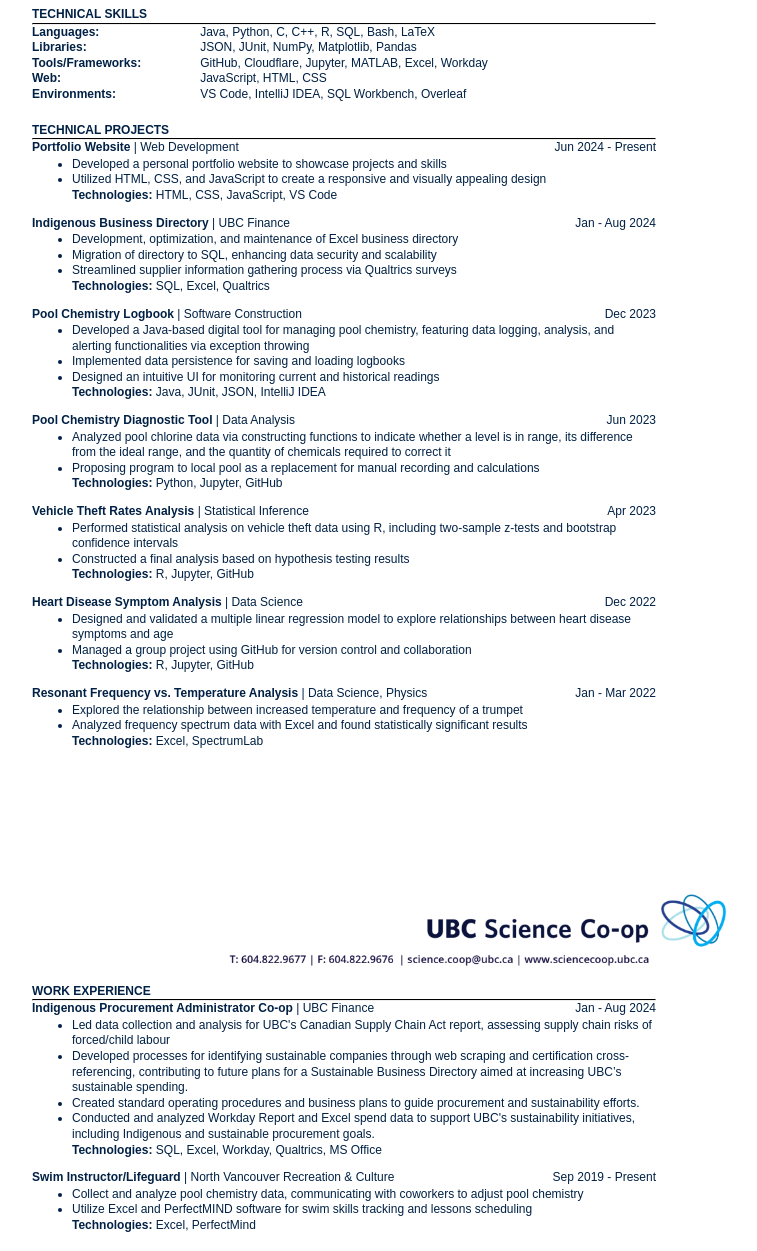
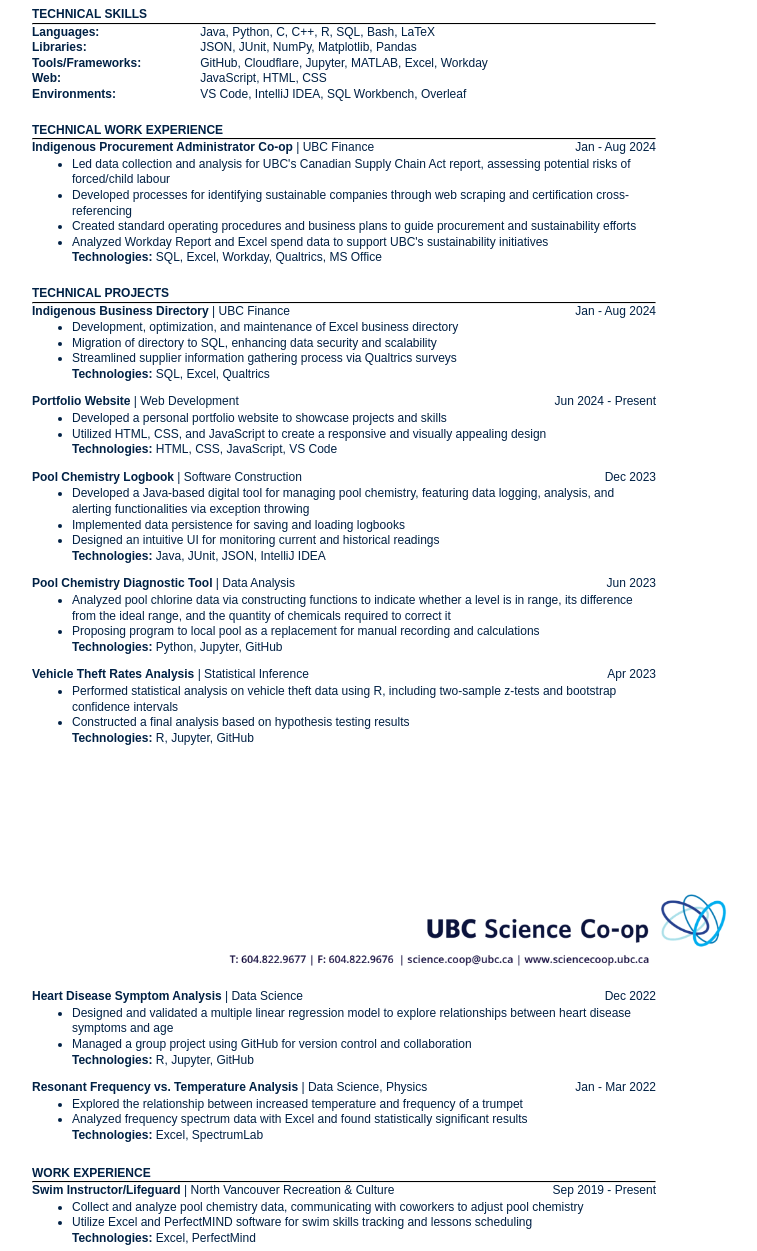
Before and after one commit to klydestad/kierstenly-project, a plain HTML site: page resume.html in a window 1280 px wide. Shown: the part 186-1437 px from the top of the page, without its empty margins (64-821 px from the left). Drawn offline with Linux system fonts and the light colour scheme.

Commit message:
resume updates

```diff
--- a/resume.html
+++ b/resume.html
@@ -155,17 +155,26 @@
                 </div>
 
                 <div class="section">
+                    <h2 style="text-align: left; margin-bottom: 0;">TECHNICAL WORK EXPERIENCE</h2>
+                    <hr style="margin: 0; border-top: 1px solid black;">
+                    <div style="display: flex; justify-content: space-between; align-items: baseline;">
+                        <p style="margin: 0;"><strong>Indigenous Procurement Administrator Co-op</strong> | UBC Finance </p>
+                        <span>Jan - Aug 2024</span>
+                    </div>
+                    <ul style="padding-left: 40px; text-align: left; margin-top: 1px;">
+                        <li>Led data collection and analysis for UBC's Canadian Supply Chain Act report, assessing potential risks of forced/child labour</li>
+                        <li>Developed processes for identifying sustainable companies through web scraping and certification cross-referencing</li>
+                        <li>Created standard operating procedures and business plans to guide procurement and sustainability efforts</li>
+                        <li>Analyzed Workday Report and Excel spend data to support UBC's sustainability initiatives</li>
+
+                        <li><strong>Technologies: </strong>SQL, Excel, Workday, Qualtrics, MS Office</li>
+                    </ul>
+                </div>
+
+                <div class="section">
                     <h2 style="text-align: left; margin-bottom: 0;">TECHNICAL PROJECTS</h2>
                     <hr style="margin: 0; border-top: 1px solid black;">
-                    <div style="display: flex; justify-content: space-between; align-items: baseline;">
-                        <p style="margin: 0;"><strong>Portfolio Website</strong> | Web Development</p>
-                        <span>Jun 2024 - Present</span>
-                    </div>
-                    <ul style="padding-left: 40px; text-align: left; margin-top: 1px;">
-                        <li>Developed a personal portfolio website to showcase projects and skills</li>
-                        <li>Utilized HTML, CSS, and JavaScript to create a responsive and visually appealing design</li>
-                        <li><strong>Technologies: </strong>HTML, CSS, JavaScript, VS Code</li>
-                    </ul>
+
                     <div style="display: flex; justify-content: space-between; align-items: baseline;">
                         <p style="margin: 0;"><strong>Indigenous Business Directory</strong> | UBC Finance</p>
                         <span>Jan - Aug 2024</span>
@@ -176,6 +185,17 @@
                         <li>Streamlined supplier information gathering process via Qualtrics surveys</li>
                         <li><strong>Technologies: </strong>SQL, Excel, Qualtrics</li>
                     </ul>
+
+                    <div style="display: flex; justify-content: space-between; align-items: baseline;">
+                        <p style="margin: 0;"><strong>Portfolio Website</strong> | Web Development</p>
+                        <span>Jun 2024 - Present</span>
+                    </div>
+                    <ul style="padding-left: 40px; text-align: left; margin-top: 1px;">
+                        <li>Developed a personal portfolio website to showcase projects and skills</li>
+                        <li>Utilized HTML, CSS, and JavaScript to create a responsive and visually appealing design</li>
+                        <li><strong>Technologies: </strong>HTML, CSS, JavaScript, VS Code</li>
+                    </ul>
+
                     <div style="display: flex; justify-content: space-between; align-items: baseline;">
                         <p style="margin: 0;"><strong>Pool Chemistry Logbook</strong> | Software Construction</p>
                         <span>Dec 2023</span>
@@ -207,6 +227,23 @@
                         <li><strong>Technologies: </strong>R, Jupyter, GitHub</li>
                     </ul>
 
+                </div>
+            </div>
+        </div>
+        <div class="footer">
+            <p style="color: #002145;">Kiersten Lyde-Stad | <a href="mailto:k-lydestad@outlook.com">k-lydestad@outlook.com</a> | (604) 603-4429 </p>
+        </div>
+    </div>
+
+    <div class="page">
+        <div class="header">
+            <img src="./assets/ubc-science-coop-header.png" alt="UBC Science Co-op Header">
+        </div>
+        <div class="content">
+
+        <br>
+
+
             <div style="display: flex; justify-content: space-between; align-items: baseline;">
                 <p style="margin: 0;"><strong>Heart Disease Symptom Analysis</strong> | Data Science</p>
                 <span>Dec 2022</span>
@@ -226,53 +263,10 @@
                 <li>Analyzed frequency spectrum data with Excel and found statistically significant results</li>
                 <li><strong>Technologies: </strong>Excel, SpectrumLab</li>
             </ul>
-                </div>
-
-                <br>
-                <br>
-                <br>
-                <br>
-                <br>
-                <br>
-                <br>
-                <br>
-                <br>
-                <br>
-                <br>
-                <br>
-                <br>
-                <br>
-                <br>
-                <br>
-            </div>
-        </div>
-        <div class="footer">
-            <p style="color: #002145;">Kiersten Lyde-Stad | <a href="mailto:k-lydestad@outlook.com">k-lydestad@outlook.com</a> | (604) 603-4429 </p>
-        </div>
-    </div>
-
-    <div class="page">
-        <div class="header">
-            <img src="./assets/ubc-science-coop-header.png" alt="UBC Science Co-op Header">
-        </div>
-        <div class="content">
             <div class="container center-text">
                 <div class="section">
                     <h2 style="text-align: left; margin-bottom: 0;">WORK EXPERIENCE</h2>
                     <hr style="margin: 0; border-top: 1px solid black;">
-                    <div style="display: flex; justify-content: space-between; align-items: baseline;">
-                        <p style="margin: 0;"><strong>Indigenous Procurement Administrator Co-op</strong> | UBC Finance </p>
-                        <span>Jan - Aug 2024</span>
-                    </div>
-                    <ul style="padding-left: 40px; text-align: left; margin-top: 1px;">
-                        <li>Led data collection and analysis for UBC's Canadian Supply Chain Act report, assessing supply chain risks of forced/child labour</li>
-                        <li>Developed processes for identifying sustainable companies through web scraping and certification cross-referencing, contributing to future plans for a Sustainable Business Directory aimed at increasing UBC’s sustainable spending.</li>
-                        <li>Created standard operating procedures and business plans to guide procurement and sustainability efforts.</li>
-                        <li>Conducted and analyzed Workday Report and Excel spend data to support UBC's sustainability initiatives, including Indigenous and sustainable procurement goals. </li>
-
-                        <li><strong>Technologies: </strong>SQL, Excel, Workday, Qualtrics, MS Office</li>
-                    </ul>
-
                     <div style="display: flex; justify-content: space-between; align-items: baseline;">
                         <p style="margin: 0;"><strong>Swim Instructor/Lifeguard</strong> | North Vancouver Recreation & Culture </p>
                         <span>Sep 2019 - Present</span>
```
Also changed, not shown: 1 other file. Lines whose indentation alone changed are shown as unchanged.
